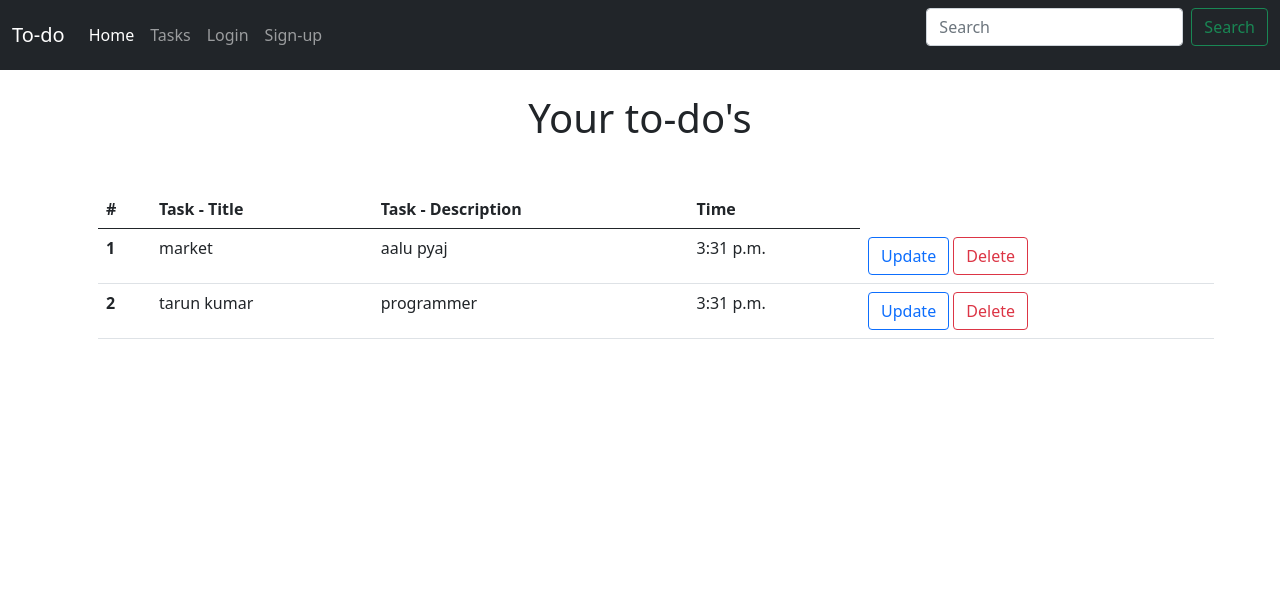
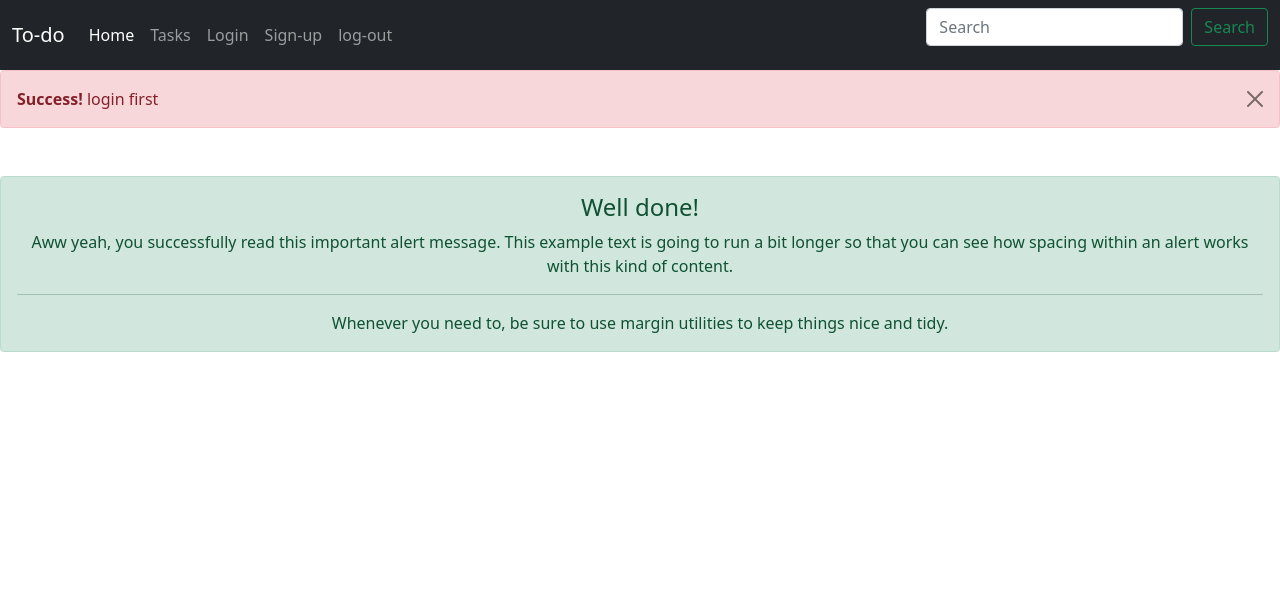
Before and after one commit to tarun163/ToDo-List-Django, a Django app: page /tasks in a window 1280 px wide. Shown: the top 592 px of the page. Run offline with Django 3.2, Linux system fonts and the light colour scheme; data comes from the database, SQL or seed files in the repository; both versions use the stored data as it was after the commit.

Commit message:
fully login syster complete

```diff
--- a/home/models.py
+++ b/home/models.py
@@ -1,8 +1,10 @@
 from django.db import models
+from django.contrib.auth.models import User
 
 # Create your models here.
 
 class Task(models.Model):
+    user = models.ForeignKey(User, on_delete=models.CASCADE,null = True,blank=True,)
     taskname = models.CharField(max_length=30)
     taskdesc = models.TextField()
     time = models.TimeField(auto_now_add=True)
--- a/home/urls.py
+++ b/home/urls.py
@@ -25,5 +25,6 @@ urlpatterns = [
     path('edit/<int:id>',views.edit, name='edit'),
     path('search', views.search, name='search'),
     path('login/', views.login, name='login'),
-    path('signup', views.signup, name='signup')
+    path('signup', views.signup, name='signup'),
+    path('log_out/', views.log_out, name='log_out'),
 ]
--- a/home/views.py
+++ b/home/views.py
@@ -1,58 +1,97 @@
-from django.shortcuts import render,redirect
-from home.models import Task
-from django.contrib.auth import authenticate, login as loginUser
+from django.shortcuts import render, redirect
+from home.models import Task,User
+from django.contrib import messages
+from django.contrib.auth import authenticate, login as loginUser, logout
 from django.contrib.auth.forms import UserCreationForm, AuthenticationForm
 
 # Create your views here.
+
+
 def home(request):
-    context = {'success':False}
-    if request.method == "POST":
-        title = request.POST['title']
-        desc = request.POST['desc']
+    context = {'success': False}
+    print(request.user.is_authenticated)
+    if request.user.is_authenticated:
+        customer = request.user.username
+        user = User.objects.filter(username = customer).first()
+        print(user.username)
+        if request.method == "POST":
+            title = request.POST['title']
+            desc = request.POST['desc']
+            ins = Task(user = user, taskname=title, taskdesc=desc)
+            ins.save()
+            context = {
+                'success': True,
+                'message': "your tast has been added",
+                'class': "alert-success"
+            }
+            return render(request, 'index.html', context)
+    else:
+        context = {
+            'success': True,
+            'message': "login first",
+            'class': "alert-danger"
+        }
+        return render(request, 'index.html', context)
 
-        ins = Task(taskname = title, taskdesc = desc )
-        ins.save()
-        context = {'success':True,}
+    return render(request, 'index.html', context)
 
-    return render(request,'index.html',context)
 
 def tasks(request):
-    alltasks = Task.objects.all()
-    print(alltasks)
-    context = {'tasks': alltasks}
-    return render(request,'tasks.html',context)
+    context = {'success': False}
+    print(request.user.is_authenticated)
+    if request.user.is_authenticated:
+        customer = request.user.username
+        user = User.objects.filter(username = customer).first()
+        print(user.username)
+        task = Task.objects.filter(user = user)
+        for item in task:
+            print(item.taskname)
 
-def delete(request,id ):
+        context = {'tasks': task}
+        return render(request, 'tasks.html', context)
+
+    else:
+        context = {
+            'success': True,
+            'message': "login first",
+            'class': "alert-danger"
+        }
+        return render(request, 'tasks.html', context)
+
+
+
+def delete(request, id):
     alltasks = Task.objects.all()
     print(id)
-    Task.objects.get(pk = id).delete()
-    context = {'success':True,'tasks':alltasks}
-    return render(request,'tasks.html',context)
+    Task.objects.get(pk=id).delete()
+    return redirect('tasks')
+
 
 def update(request, id):
-    obj = Task.objects.get(pk = id)
+    obj = Task.objects.get(pk=id)
     myobj = {
-        "title" : obj.taskname,
-        "desc" : obj.taskdesc,
-        "id" : obj.id
+        "title": obj.taskname,
+        "desc": obj.taskdesc,
+        "id": obj.id
     }
-    return render(request,'update.html',context=myobj)
+    return render(request, 'update.html', context=myobj)
+
 
 def edit(request, id):
-    obj = Task(pk = id)
+    if request.user.is_authenticated:
+        customer = request.user.username
+        user = User.objects.filter(username = customer).first()
+        print(user.username)
 
-    obj.title = request.GET['title']
-    obj.desc = request.GET['desc']
-    import datetime
-    update_at = datetime.datetime.now()
-    obj.time =  update_at
-    inses = Task(taskname = obj.title, taskdesc = obj.desc )
-    inses.save()
-    Task.objects.get(pk = id).delete()
+        obj = Task(pk=id)
+        obj.title = request.GET['title']
+        obj.desc = request.GET['desc']
+        import datetime
+        update_at = datetime.datetime.now()
+        obj.time = update_at
+        inses = Task.objects.filter(pk=id).update(taskname=obj.title, taskdesc=obj.desc)
 
-    alltasks = Task.objects.all()
-    context = {'tasks':alltasks}
-    return render(request,'tasks.html',context)
+        return redirect('tasks')
 
 def search(request):
     if request.method == 'GET':
@@ -60,45 +99,52 @@ def search(request):
         alltasks = Task.objects.all().filter(taskname=search)
         print(alltasks)
         context = {'tasks': alltasks}
-        return render(request,'tasks.html',context)
+        return render(request, 'tasks.html', context)
+
 
 def login(request):
     if request.method == 'POST':
-        form = AuthenticationForm(data = request.POST)
-        context = {'form':form }
+        form = AuthenticationForm(data=request.POST)
+        context = {'form': form}
         print(form.is_valid())
         if form.is_valid():
             username = form.cleaned_data.get('username')
             password = form.cleaned_data.get('password')
             print(username)
-            user = authenticate(username = username, password = password)
+            user = authenticate(username=username, password=password)
             print(user)
             if user is not None:
                 loginUser(request, user)
-                return redirect('home' )
+                return redirect('home')
         else:
-            return render(request, 'login.html',context)
+            return render(request, 'login.html', context)
 
     else:
         form = AuthenticationForm()
         print("naaaaaaaaa")
         context = {
-           'form':form
+            'form': form
         }
         return render(request, 'login.html', context)
+
 
 def signup(request):
     if request.method == 'POST':
         form = UserCreationForm(request.POST)
-        context = {'form':form}
+        context = {'form': form}
         if form.is_valid():
             user = form.save()
             print(user)
             if user is not None:
                 return redirect('login')
         else:
-            return render(request, 'signup.html',context)
+            return render(request, 'signup.html', context)
     else:
         form = UserCreationForm()
-        context = {'form':form}
-        return render(request,'signup.html', context)
+        context = {'form': form}
+        return render(request, 'signup.html', context)
+
+
+def log_out(request):
+    logout(request)
+    return redirect('login')
--- a/templates/base.html
+++ b/templates/base.html
@@ -2,9 +2,6 @@
 
 </style>
 <!doctype html>
-
-
-
 <html lang="en">
 
 <head>
@@ -40,6 +37,9 @@
                     <li class="nav-item">
                         <a class="nav-link" href="signup">Sign-up</a>
                     </li>
+                     <li class="nav-item">
+                        <a class="nav-link" href="{% url 'log_out' %}">log-out</a>
+                    </li>
 
 
                 </ul>
--- a/templates/index.html
+++ b/templates/index.html
@@ -2,8 +2,8 @@
 
 {% block content %}
     {% if success %}
-    <div class="alert alert-success alert-dismissible fade show" role="alert">
-        <strong>Success</strong> Your task has been added!
+    <div class="alert {{class}} alert-dismissible fade show" role="alert">
+        <strong>Success</strong> {{message}}
         <button type="button" class="btn-close" data-bs-dismiss="alert" aria-label="Close"></button>
     </div>
     {% endif %}
--- a/templates/tasks.html
+++ b/templates/tasks.html
@@ -5,8 +5,8 @@
 
 
 {% if success %}
-<div class="alert alert-warning alert-dismissible fade show" role="alert">
-    <strong>Success!</strong> Your task deleted !
+<div class="alert {{class}} alert-dismissible fade show" role="alert">
+    <strong>Success!</strong> {{message}}
     <button type="button" class="btn-close" data-bs-dismiss="alert" aria-label="Close"></button>
 </div>
 {% endif %} {% if tasks|length == 0 %}
```
Also changed, not shown: db.sqlite3, home/migrations/0002_task_user.py (added), home/migrations/0003_auto_20210611_1450.py (added).
